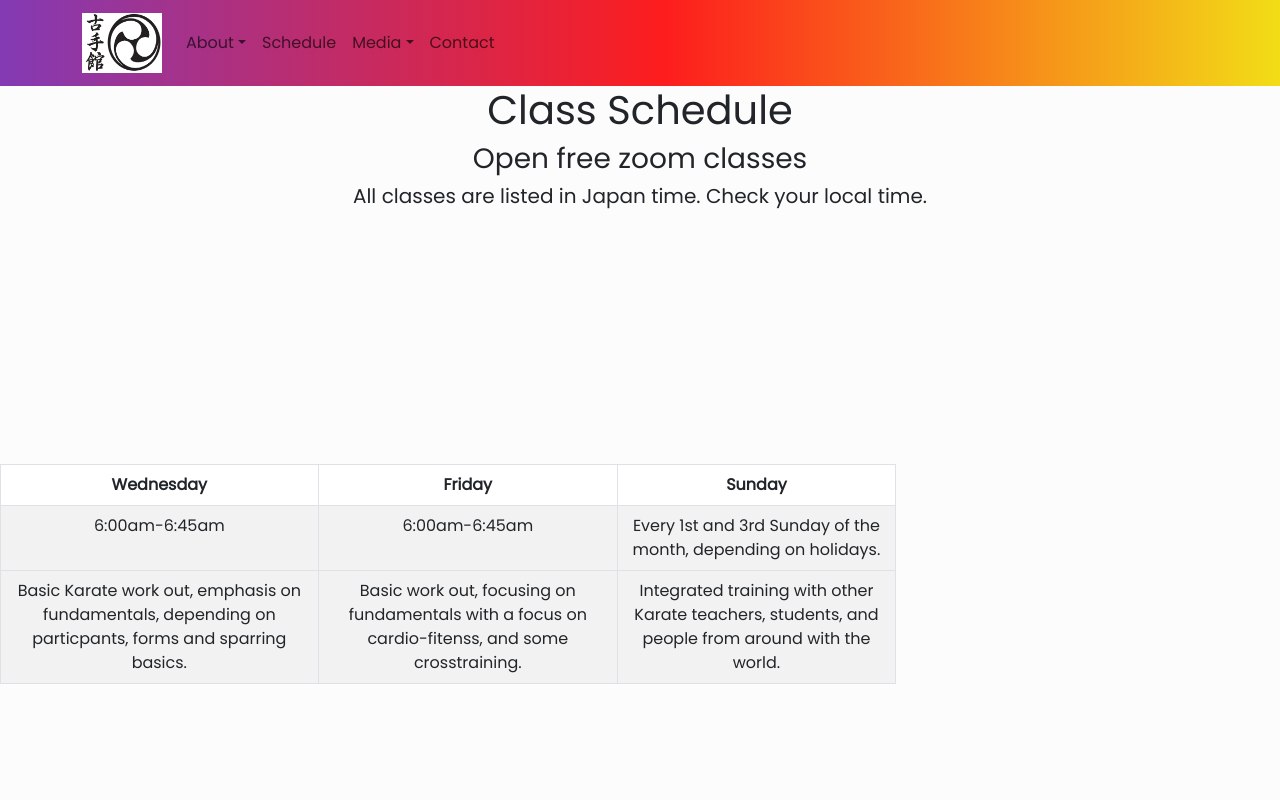
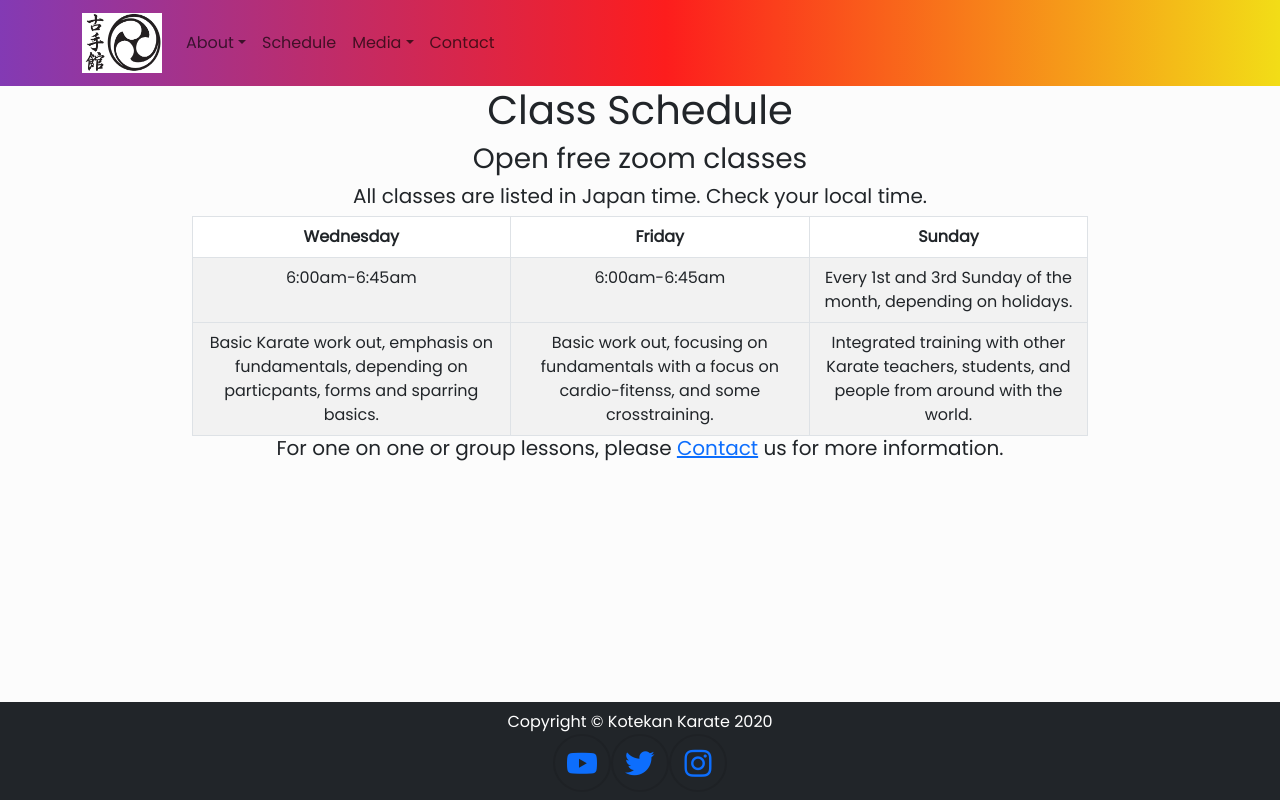
Before and after one commit to jebersole13/olddojosite, a React (Create React App) app: page /Schedule in a window 1280 px wide. Shown: the top 800 px of the page. Built offline with nearby package versions, Linux system fonts and the light colour scheme.

Commit message:
redo again

```diff
--- a/src/Components/Pages/Contact.css
+++ b/src/Components/Pages/Contact.css
@@ -7,10 +7,7 @@
     max-width: 60%;
   border: 1px solid #ccc;
   box-sizing: border-box;
-
-  margin-top: 20%;
-  margin-bottom: 20%;
-
+  margin: auto;
 
 }
 .contactButton{
--- a/src/index.css
+++ b/src/index.css
@@ -55,8 +55,7 @@ footer{
   background-color: #f2f2f2;
   width: 70%;
   box-sizing: border-box;
-margin-top: 20%;
-margin-bottom: 20%;
+  margin: auto;
 
 }
 
```
